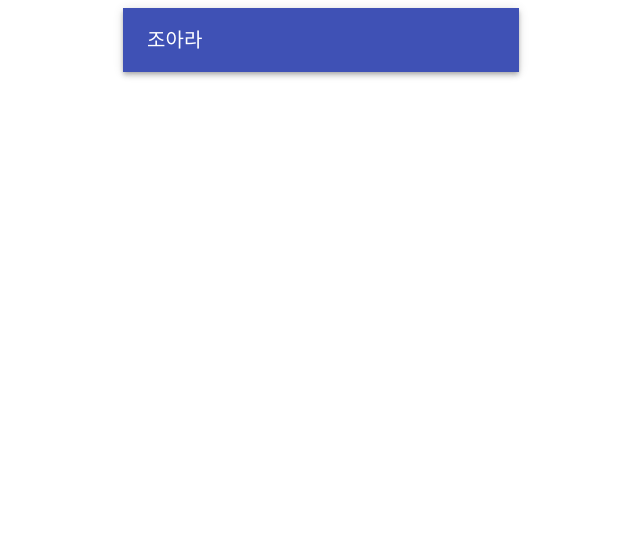
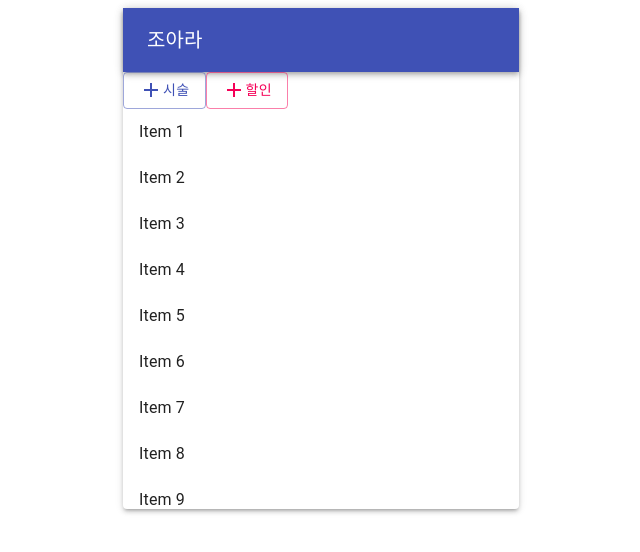
Before and after one commit to grin-quokka/salon-cart, a React (Create React App) app: page / in a window 1280 px wide. Shown: the top 552 px of the page, without its empty margins (319-959 px from the left). Built offline with nearby package versions, Linux system fonts and the light colour scheme.

Commit message:
:lipstick: create cart list UI

```diff
--- a/src/Cart.tsx
+++ b/src/Cart.tsx
@@ -1,13 +1,19 @@
 import React, { ReactElement } from "react";
-import { Container } from "@material-ui/core";
+import { Container, Paper } from "@material-ui/core";
 import CartHeader from "./CartHeader";
+import AddBtnGroup from "./AddBtnGroup";
+import CartList from "./CartList";
 
 interface Props {}
 
 export default function Cart({}: Props): ReactElement {
   return (
     <Container maxWidth="xs">
-      <CartHeader customerName={"조아라"} />
+      <Paper elevation={3}>
+        <CartHeader customerName={"조아라"} />
+        <AddBtnGroup />
+        <CartList />
+      </Paper>
     </Container>
   );
 }
--- /dev/null
+++ b/src/CartList.tsx
@@ -0,0 +1,17 @@
+import React, { ReactElement } from "react";
+import { FixedSizeList } from "react-window";
+import { ListItem, ListItemText } from "@material-ui/core";
+
+interface Props {}
+
+export default function CartList({}: Props): ReactElement {
+  return (
+    <FixedSizeList height={400} width={"100%"} itemSize={46} itemCount={30}>
+      {({ index, style }) => (
+        <ListItem button style={style} key={index}>
+          <ListItemText primary={`Item ${index + 1}`} />
+        </ListItem>
+      )}
+    </FixedSizeList>
+  );
+}
```
